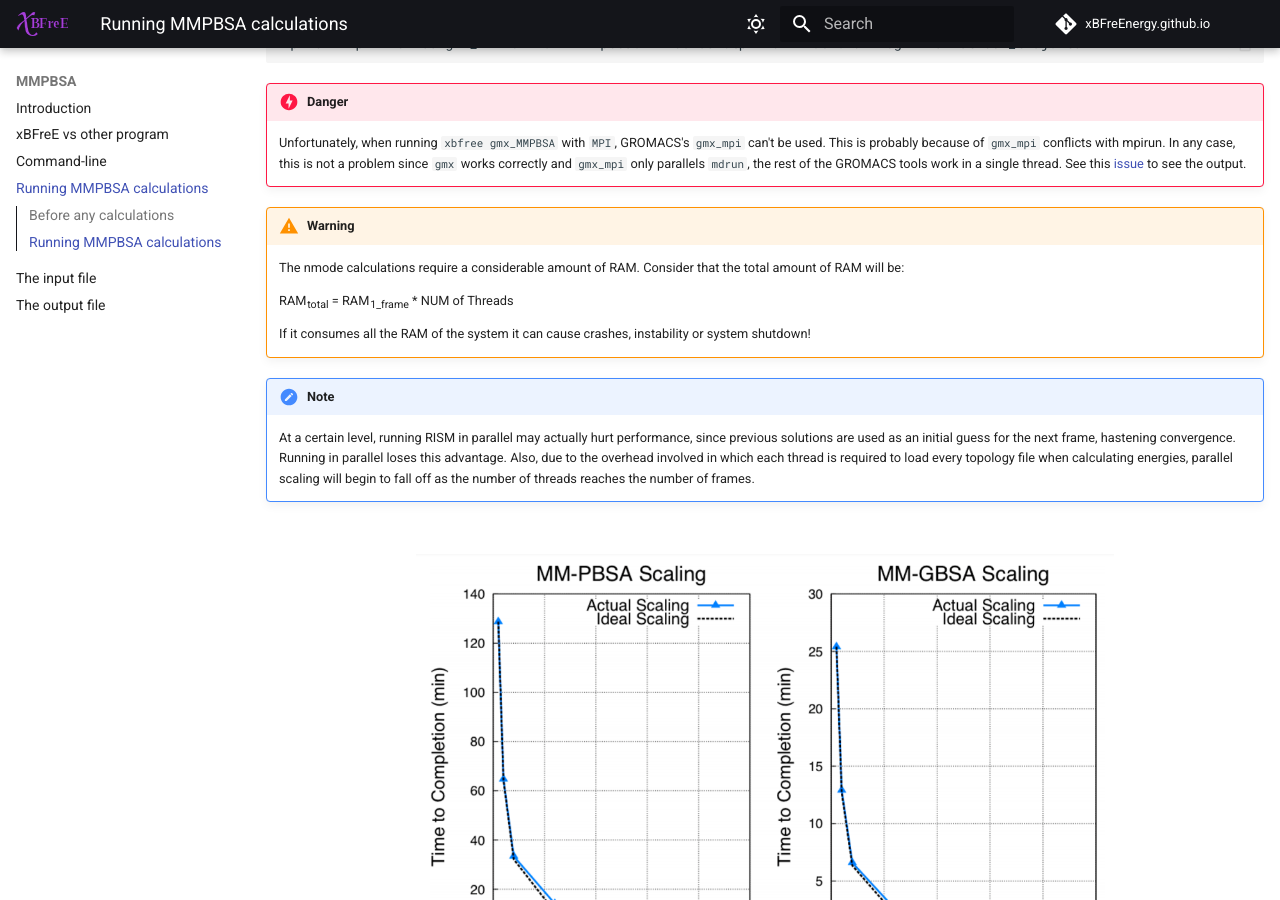
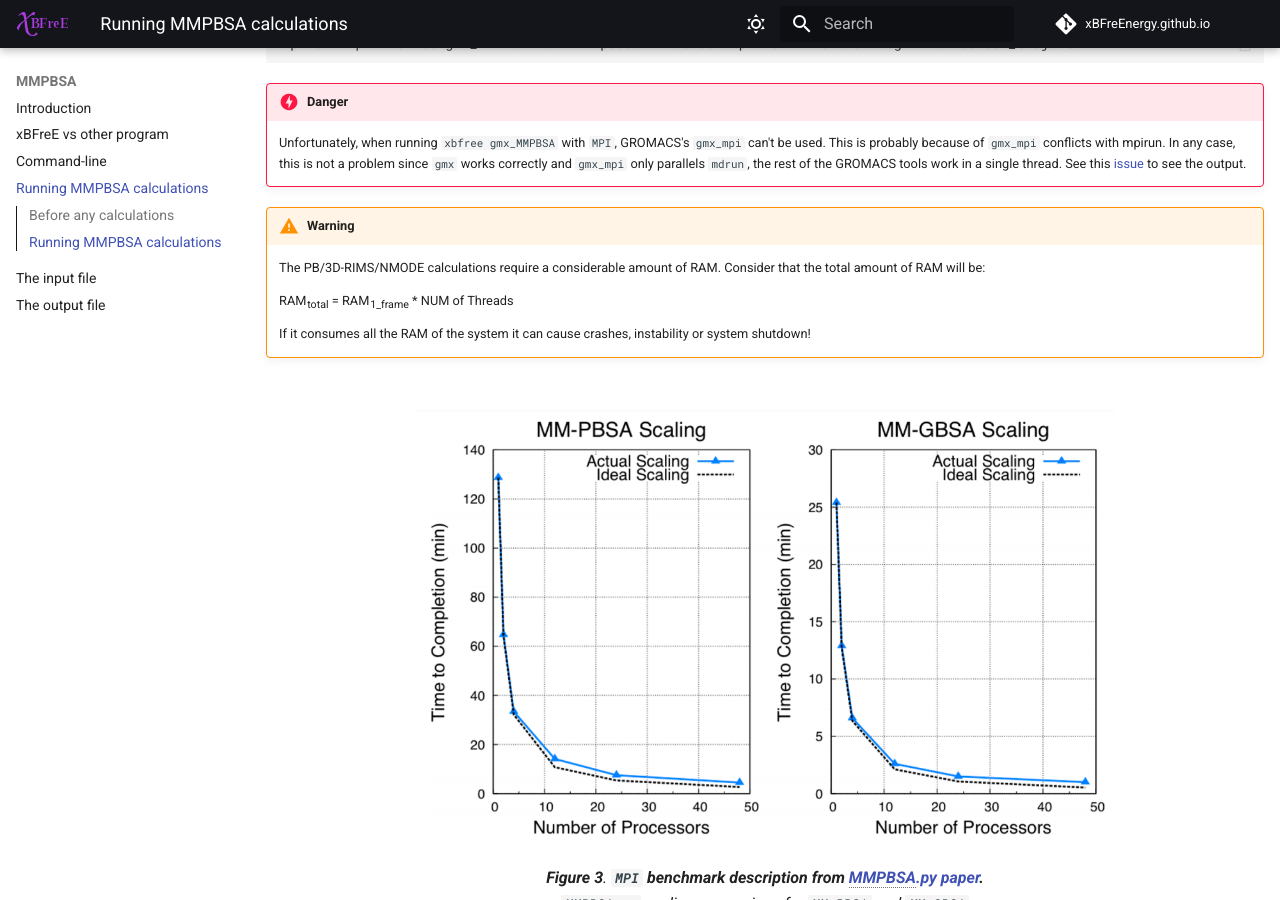
Before and after one commit to xBFreEnergy/xBFreEnergy.github.io, an MkDocs documentation site: the page built from docs/mmpbsa/running_mmpbsa.md, in a window 1280 px wide and 900 px high, scrolled down 1019 px. Built offline with MkDocs 1.6.1 and Material for MkDocs 9.7.7, drawn with Linux system fonts in a browser that asks for light colours; the version menu is left out.

Commit message:
updated running mmpbsa

```diff
--- a/docs/mmpbsa/running_mmpbsa.md
+++ b/docs/mmpbsa/running_mmpbsa.md
@@ -120,18 +120,13 @@ calculation, please make sure:
         [issue](https://github.com/Valdes-Tresanco-MS/gmx_MMPBSA/issues/26) to see the output.
 
     !!! warning
-        The nmode calculations require a considerable amount of RAM. Consider that the total amount of RAM will be:
+        The PB/3D-RIMS/NMODE calculations require a considerable amount of RAM. Consider that the total amount of RAM
+        will be:
 
         RAM~total~ = RAM~1_frame~ * NUM of Threads
 
         If it consumes all the RAM of the system it can cause crashes, instability or system shutdown!
 
-
-    !!! note
-        At a certain level, running RISM in parallel may actually hurt performance, since previous solutions are used
-        as an initial guess for the next frame, hastening convergence. Running in parallel loses this advantage. Also,
-        due to the overhead involved in which each thread is required to load every topology file when calculating
-        energies, parallel scaling will begin to fall off as the number of threads reaches the number of frames.
 
 === "Serial version"
     This version is installed via pip as described above. `AMBERHOME` variable must be set, or it will quit with an error.
```
